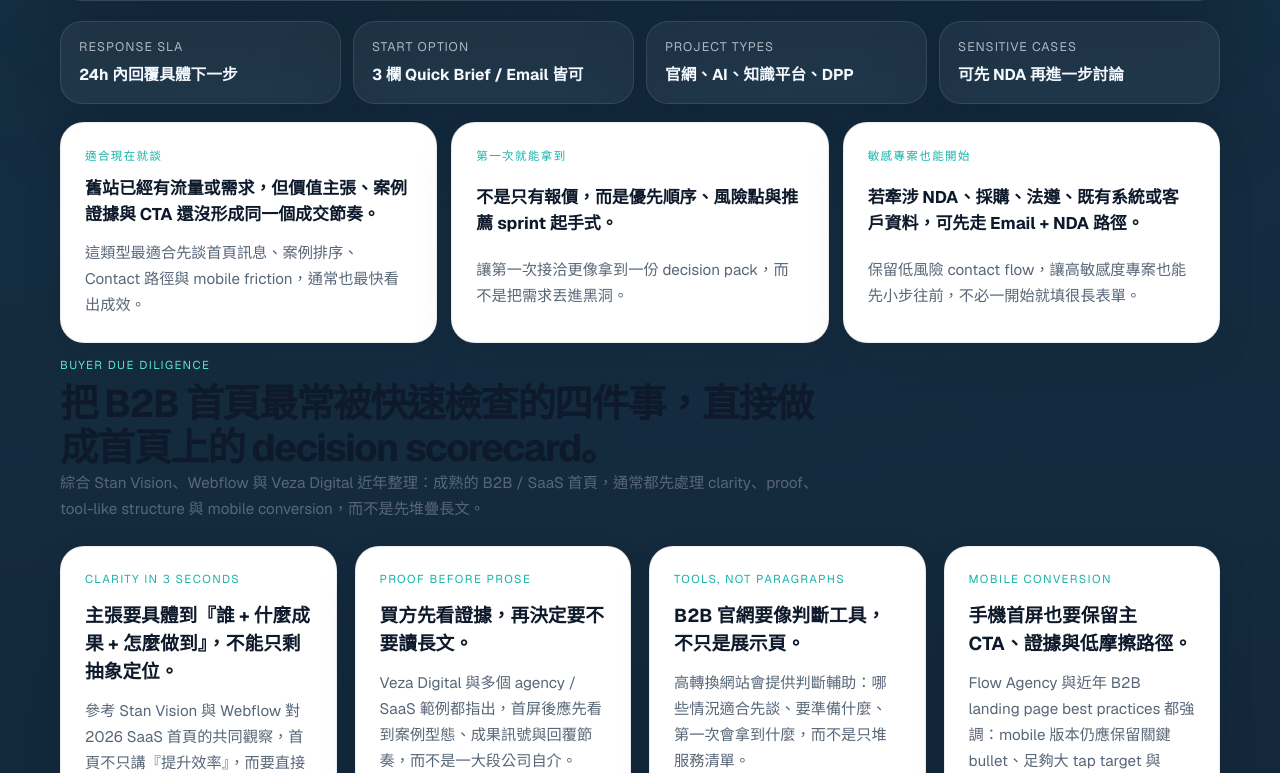
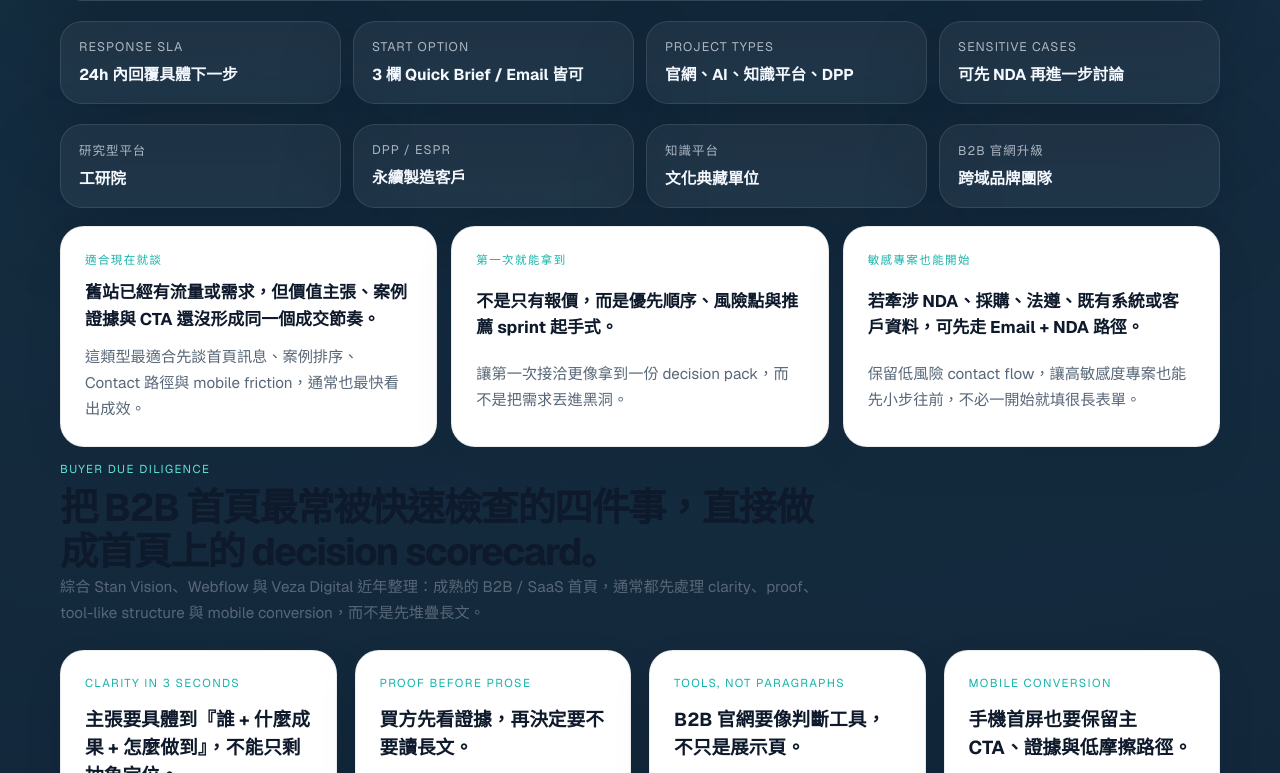
Before and after one commit to yangyen1977-wq/daoyi-website-2026, a Next.js app: page / in a window 1280 px wide. Shown: the part 3007-3780 px from the top of the page. Built offline with nearby package versions, Linux system fonts and the light colour scheme.

Commit message:
feat: tighten homepage trust context and remove duplicate CTA

```diff
--- a/src/app/page.tsx
+++ b/src/app/page.tsx
@@ -35,6 +35,7 @@ import {
   homepageContactCompare,
   homepageMomentumCards,
   homepageHeuristicScorecard,
+  heroClients,
 } from "@/lib/site";
 import { Hero } from "@/components/hero";
 import { QuickBriefForm } from "@/components/quick-brief-form";
@@ -170,6 +171,19 @@ export default function Home() {
               <article key={item.label} className="homepage-trust-chip">
                 <span>{item.label}</span>
                 <strong>{item.value}</strong>
+              </article>
+            ))}
+          </div>
+        </div>
+      </section>
+
+      <section className="homepage-trust-strip" aria-label="道易常見合作脈絡">
+        <div className="shell">
+          <div className="homepage-trust-strip-grid">
+            {heroClients.map((item) => (
+              <article key={item.name} className="homepage-trust-chip">
+                <span>{item.context}</span>
+                <strong>{item.name}</strong>
               </article>
             ))}
           </div>
@@ -704,17 +718,9 @@ export default function Home() {
       </Section>
 
       <Section
-        eyebrow="分眾 CTA"
-        title="依決策角色調整 CTA、語氣與可下載資源。"
-        description="參考 SaaSFrame 2026 分眾趨勢，讓品牌、營運與永續團隊各自看到最相關的下一步，縮短猶豫時間。"
-      >
-        <PersonaPlaybook />
-      </Section>
-
-      <Section
         eyebrow="為什麼值得談"
         title="把差異講短一點，但更像決策資訊，而不是補充閱讀。"
-        description="本輪刻意拿掉首頁後段多組重複服務敘事，把真正有助於決策的差異收斂成三點。"
+        description="本輪刻意拿掉首頁後段重複的角色分眾 CTA，保留真正有助於成交判斷的差異資訊。"
       >
         <div className="card-grid three-up">
           {differentiators.map((item) => (
```
